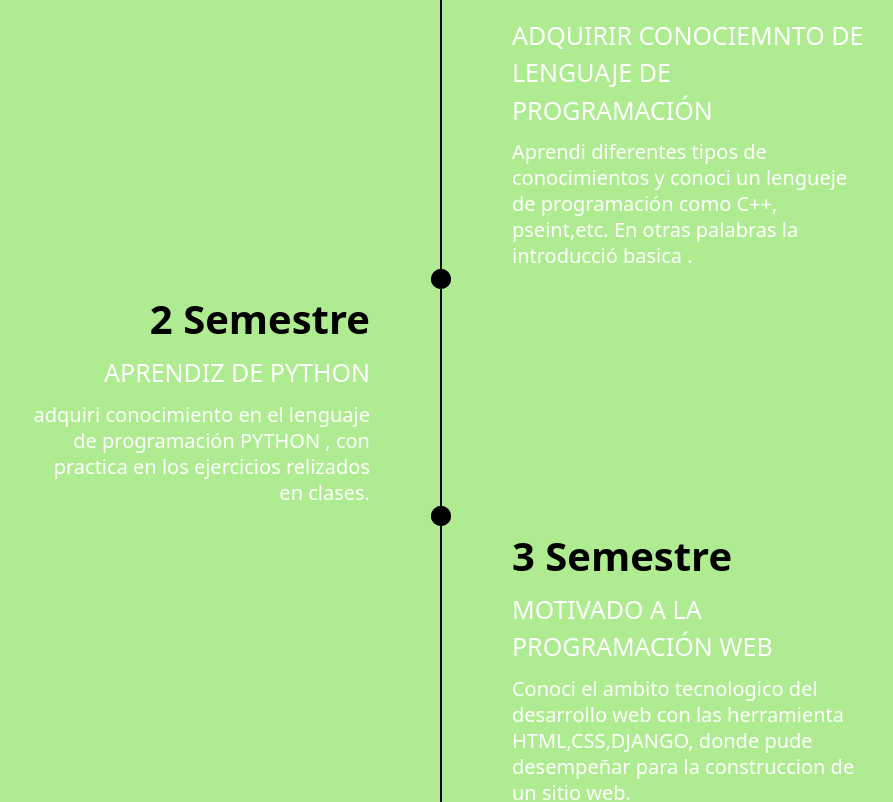
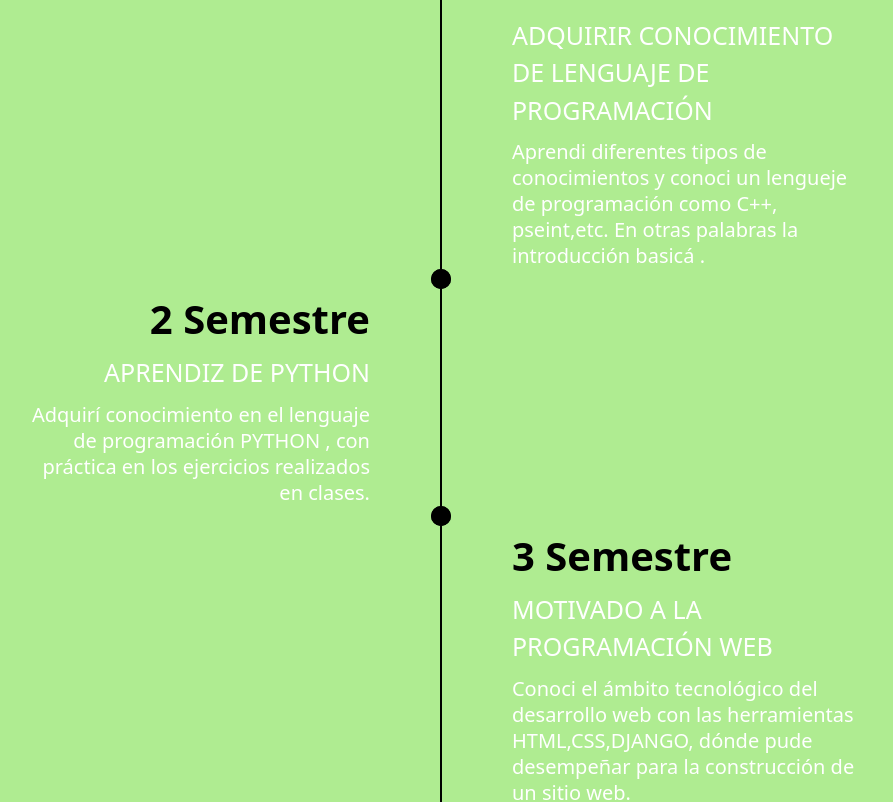
Before and after one commit to BryanPiedra/Portafolio-poo, a plain HTML site: page Portafolio Bryan/index.html in a window 1280 px wide. Shown: the part 1300-2102 px from the top of the page, without its empty margins (192-1085 px from the left). Drawn offline with nearby package versions, Linux system fonts and the light colour scheme.

Commit message:
Update index.html

```diff
--- a/Portafolio Bryan/index.html
+++ b/Portafolio Bryan/index.html
@@ -50,9 +50,9 @@
               <div class="col">
                 <h1 class="card-title ">Hola, soy<br />Bryan Piedra</h1>
                 <p class="card-text">
-                  Soy un estudiante optimo por aprender el desarrollo del software,
+                  Soy un estudiante óptimo por aprender el desarrollo del software,
                   actualmente estoy en 4to semestre,
-                  tengo conocimiento basicos de varios lenguajes de programación y en al ambito de desarrollo web.
+                  tengo conocimiento básicos de varios lenguajes de programación y en al ámbito de desarrollo web.
                 </p>
                 <button class="btn">Descargar Cv</button>
               </div>
@@ -72,18 +72,18 @@
                  <div class="line"></div>
                  <div class="experience">
                      <div class="experience-date">1 Semestre</div>
-                     <div class="experience-company">Adquirir conociemnto de lenguaje de programación</div>
+                     <div class="experience-company">Adquirir conocimiento de lenguaje de programación</div>
 
                      <div class="experience-description">
                          Aprendi diferentes tipos de conocimientos y conoci un lengueje de
-                         programación como C++, pseint,etc. En otras palabras la introducció basica .
+                         programación como C++, pseint,etc. En otras palabras la introducción basicá .
                      </div>
                  </div>
                  <div class="experience experience_left">
                      <div class="experience-date">2 Semestre</div>
                      <div class="experience-company">Aprendiz de Python</div>
                      <div class="experience-description">
-                         adquiri conocimiento en el lenguaje de programación PYTHON , con practica en los ejercicios relizados en
+                         Adquirí conocimiento en el lenguaje de programación PYTHON , con práctica en los ejercicios realizados en
                          clases.
                      </div>
                  </div>
@@ -95,7 +95,7 @@
                      <div class="experience-date">3 Semestre</div>
                      <div class="experience-company">Motivado a la Programación Web</div>
                      <div class="experience-description">
-                         Conoci el ambito tecnologico del desarrollo web con las herramienta HTML,CSS,DJANGO, donde pude desempeñar para la construccion de un sitio web.
+                         Conoci el ámbito tecnológico del desarrollo web con las herramientas HTML,CSS,DJANGO, dónde pude desempeñar para la construcción de un sitio web.
                      </div>
                  </div>
              </div>
```
